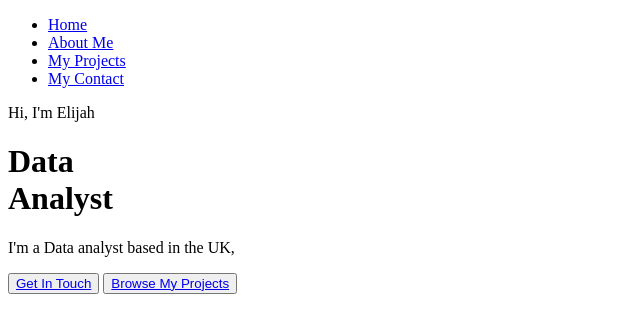
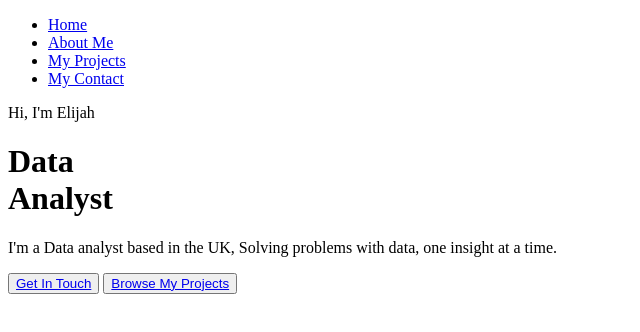
Before and after one commit to Jay0494/my-website, a plain HTML site: page index.html in a window 1280 px wide. Shown: the whole page, without its empty margins (0-640 px from the left). Drawn offline with Linux system fonts and the light colour scheme.

```diff
--- a/index.html
+++ b/index.html
@@ -21,7 +21,7 @@
         <h1>
             Data <br> Analyst
         </h1>
-        <p> I'm a Data analyst based in the UK, </p>
+        <p> I'm a Data analyst based in the UK, Solving problems with data, one insight at a time.</p>
     </header>
     <button><a href="contact.html">Get In Touch</a></button>
     <button><a href="projects.html">Browse My Projects</a></button>
```
